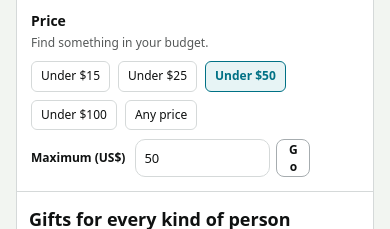
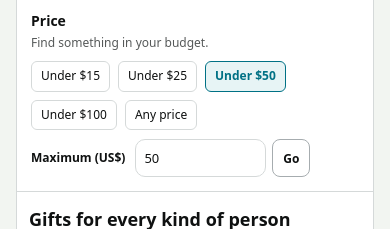
Before and after one commit to sifgamachu/hatpull, a Next.js app: page /gift-finder in a window 390 px wide. Shown: the part 840-1069 px from the top of the page. Built offline with nearby package versions, Linux system fonts and the light colour scheme; no server answers.

Commit message:
Keep gift budget button label on one line
Prevent the Go button from shrinking in narrow filter columns. Production build passed; checked desktop and mobile storefront layouts.

```diff
--- a/app/globals.css
+++ b/app/globals.css
@@ -347,7 +347,7 @@ footer{margin-top:40px;font-size:13px;color:var(--muted);text-align:center}
 .gift-store-tabs{display:flex;gap:6px;padding:0 20px;background:#131e29;overflow-x:auto}.gift-store-tabs button{font:inherit;display:flex;align-items:baseline;gap:10px;background:none;color:#d9e2e8;cursor:pointer;border:0;border-bottom:3px solid transparent;padding:12px 18px;white-space:nowrap}.gift-store-tabs button strong{font-size:17px}.gift-store-tabs button span{font-size:12px}.gift-store-tabs button[aria-selected=true]{border-bottom-color:#ffbd69;color:#fff;background:#243345}.gift-store-tabs button:hover{color:#fff;background:#243345}.gift-store-tabs button:focus-visible{outline:2px solid #ffbd69;outline-offset:-4px}.gift-store-tabs button:disabled{opacity:.6;cursor:wait}
 .store-search-header{background:#233445;color:#fff;padding:16px 20px 0}.store-search{display:flex;gap:0;align-items:stretch;min-height:48px;border:3px solid transparent;border-radius:8px;background:#fff;overflow:hidden}.store-search:focus-within{border-color:#ffb65a;box-shadow:0 0 0 1px #f3a847}.store-search input,.store-search select{border:0;border-radius:0;box-shadow:none;background:#fff;color:#0f1111}.store-search input{flex:1;min-width:0;font-size:16px;padding:10px 14px}.store-search .store-department{width:145px;max-width:28%;flex-shrink:0;background:#edf0f2;border-right:1px solid #d5d9d9;font-size:12px;padding:10px 8px}.store-search input:focus-visible,.store-search select:focus-visible{outline:0}.store-search-button{display:flex;align-items:center;justify-content:center;width:54px;flex-shrink:0;background:#febd69;color:#172333;border:0;cursor:pointer}.store-search-button:hover{background:#f3a847}.store-search-button:focus-visible{outline:2px solid #131e29;outline-offset:-4px}
 .store-categories{display:flex;gap:18px;overflow-x:auto;scrollbar-width:thin;padding:0 2px}.store-categories button{font:inherit;font-size:13px;font-weight:500;white-space:nowrap;border:0;border-bottom:3px solid transparent;background:transparent;color:#fff;padding:12px 2px 10px;cursor:pointer}.store-categories button[aria-pressed=true]{border-color:#febd69;color:#ffce8d}.store-categories button:focus-visible{outline:2px solid #ffbd69;outline-offset:-2px}
-.store-results-layout{display:grid;grid-template-columns:170px minmax(0,1fr)}.store-filters{padding:24px 18px;border-right:1px solid var(--line);display:flex;flex-direction:column;gap:28px}.store-filters h3{font:700 16px var(--f-body);margin-bottom:9px}.store-filters .small{font-size:12px;color:var(--muted)}.store-price-shortcuts{display:flex;flex-direction:column;align-items:flex-start;gap:4px;margin:12px 0 18px}.store-price-shortcuts button{font:inherit;font-size:13px;color:#0f1111;background:none;border:0;padding:4px 0;text-align:left;cursor:pointer}.store-price-shortcuts button:hover{color:#b45105}.store-price-shortcuts button[aria-pressed=true]{font-weight:700;color:#007185}.store-budget-form label{font-size:12px}.store-budget-form>div{display:flex;gap:6px}.store-budget-form input{min-width:0;font-size:13px;padding:8px}.store-budget-form button{font:600 12px var(--f-body);background:#fff;border:1px solid #a6acaf;border-radius:8px;padding:0 10px;color:#0f1111;cursor:pointer}.store-shopping-notes p{font-size:12px;color:var(--muted);line-height:1.6;margin-top:8px}
+.store-results-layout{display:grid;grid-template-columns:170px minmax(0,1fr)}.store-filters{padding:24px 18px;border-right:1px solid var(--line);display:flex;flex-direction:column;gap:28px}.store-filters h3{font:700 16px var(--f-body);margin-bottom:9px}.store-filters .small{font-size:12px;color:var(--muted)}.store-price-shortcuts{display:flex;flex-direction:column;align-items:flex-start;gap:4px;margin:12px 0 18px}.store-price-shortcuts button{font:inherit;font-size:13px;color:#0f1111;background:none;border:0;padding:4px 0;text-align:left;cursor:pointer}.store-price-shortcuts button:hover{color:#b45105}.store-price-shortcuts button[aria-pressed=true]{font-weight:700;color:#007185}.store-budget-form label{font-size:12px}.store-budget-form>div{display:flex;gap:6px}.store-budget-form input{min-width:0;font-size:13px;padding:8px}.store-budget-form button{flex:none;min-width:38px;white-space:nowrap;font:600 12px var(--f-body);background:#fff;border:1px solid #a6acaf;border-radius:8px;padding:0 10px;color:#0f1111;cursor:pointer}.store-shopping-notes p{font-size:12px;color:var(--muted);line-height:1.6;margin-top:8px}
 .store-results{min-width:0;padding:22px 20px}.store-results-toolbar{display:flex;justify-content:space-between;align-items:center;gap:14px;padding-bottom:15px;border-bottom:1px solid var(--line);margin-bottom:14px}.store-results-toolbar h2{font:600 20px var(--f-body);line-height:1.25}.store-results-toolbar p{font-size:12px;color:var(--muted);margin-top:5px}.store-sort{display:flex;align-items:center;gap:6px;flex-shrink:0}.store-sort label{margin:0;font-size:11px;font-weight:400;white-space:nowrap}.store-sort select{width:128px;font-size:12px;padding:7px 9px;background:#f0f2f2;border-radius:8px}.store-sort-note{margin:0 0 12px}.store-catalog-note{font-size:11px;color:var(--muted);line-height:1.5;margin:0 0 12px}.store-save-hint{font-size:12px;margin:0 0 15px;color:#565959}.store-results>.quick-saved,.store-results>.note{margin-bottom:15px}
 .ebay-product-grid{grid-template-columns:repeat(3,minmax(0,1fr));gap:14px}.ebay-product-grid .product-card{border-radius:8px;box-shadow:none}.ebay-product-grid .product-visual{background:#f7f8f8;aspect-ratio:1}.ebay-product-grid .product-visual img{object-fit:contain;padding:14px}.ebay-product-grid .product-body{gap:9px;padding:14px}.ebay-product-grid .product-body h3{font-size:15px;line-height:1.4}.ebay-product-grid .product-body h3 a:hover{color:#b45105}.ebay-product-grid .product-price strong{font-size:25px;font-weight:600}.ebay-product-grid .product-price span{font-size:10px}.ebay-product-grid .product-body .btn{margin-top:auto;border:1px solid #f4ce0e;box-shadow:0 2px 4px #0f11110d;font-size:12px}.ebay-product-grid .product-body .btn:hover{background:#f7ca00;filter:none}.ebay-product-grid .product-shop{font-size:11px}.store-pagination{justify-content:center;padding-top:24px}.store-price-disclaimer{font-size:11px;color:var(--muted);line-height:1.6;margin-top:24px}.store-amazon-panel{padding:24px}
 .store-empty{padding:50px 24px;text-align:center;background:var(--soft);color:var(--ink);border-radius:8px}.store-empty h3{font:600 20px var(--f-body)}.store-empty p{max-width:440px;margin:12px auto 20px;font-size:14px}.store-skeleton{min-height:360px;padding-bottom:24px}.skeleton-photo{aspect-ratio:1;background:#f0f2f2}.skeleton-line,.skeleton-price{height:13px;margin:16px 16px 0;border-radius:4px;background:#e9eded}.skeleton-line.short{width:55%;margin-top:9px}.skeleton-price{height:25px;width:70px}.store-skeletons{animation:store-loading-pulse 1.3s ease-in-out infinite alternate}@keyframes store-loading-pulse{to{opacity:.55}}
```
